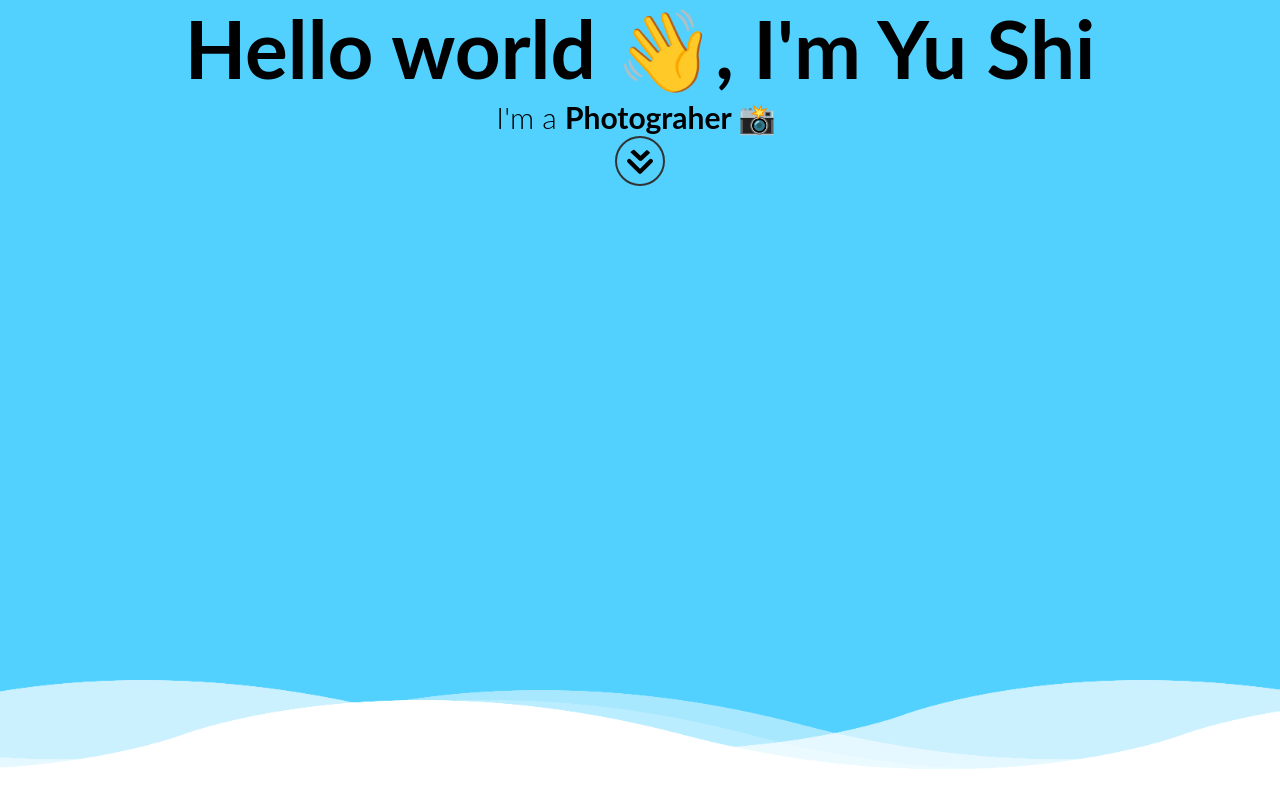
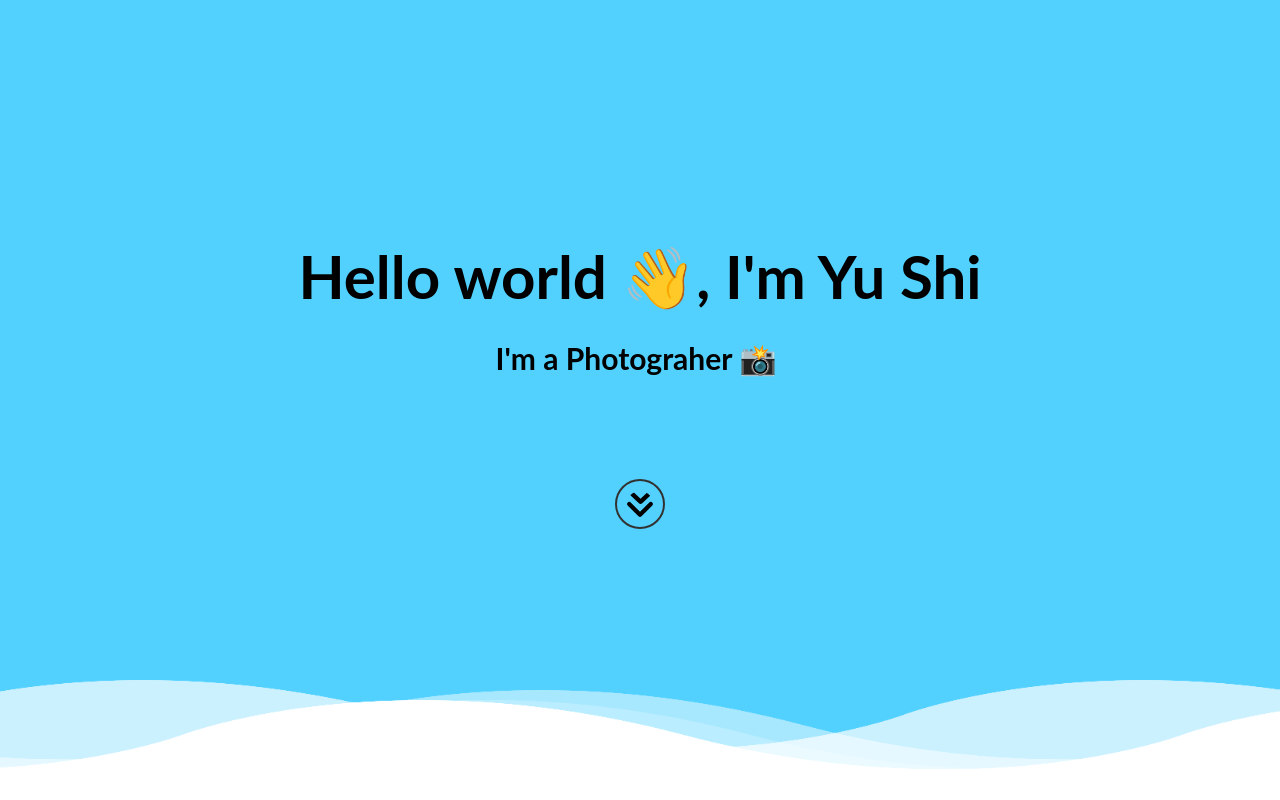
Before and after one commit to yushi1007/portfolio-website, a React (Create React App) app: page / in a window 1280 px wide. Built offline with nearby package versions, Linux system fonts and the light colour scheme.

Commit message:
home page done

```diff
--- a/src/containers/Home.jsx
+++ b/src/containers/Home.jsx
@@ -3,7 +3,6 @@ import { Link } from "react-scroll"
 import Typical from 'react-typical'
 import Fade from 'react-reveal/Fade';
 import Arrow from '../svg/arrow.svg';
-import wave from '../images/wave.png';
 
 const Home = () => {
     return(
--- a/src/styles/App.css
+++ b/src/styles/App.css
@@ -9,6 +9,11 @@
 }
 
 /* HOME PAGE */
+.homepage {
+  max-width: 100%;
+  margin: 0;
+}
+
 section {
   position: absolute;
   width: 100%;
@@ -25,6 +30,7 @@ section .wave {
   width: 100%;
   height: 100px;
   background: url(../images/wave.png);
+  background-position: center;
   background-size: 1000px 100px;
 }
 
@@ -82,16 +88,20 @@ section .wave.wave4 {
   }
 }
 
-.myname h1{
-  font-size: 4em;
+.introduction {
+  position: absolute;
+  width: 100%;
+  top: 30%;
 }
 
-.mytitle {
-
+.myname h1{
+  font-size: 3em;
 }
 
 .mytitle p {
+  font-weight: bold;
   font-size: 1.5em;
+  margin: 2vw 0 8vw 0;
 }
 
 .arrow {
@@ -107,12 +117,8 @@ section .wave.wave4 {
 }
 
 .arrow:hover {
-  border: 2px solid #009ed9;
+  border: 2px solid #ffffff;
   color: #009ed9;
   -webkit-box-shadow: 0px 0px 10px 10px rgba(255, 255, 255, 0.1);
           box-shadow: 0px 0px 10px 10px rgba(255, 255, 255, 0.1);
 }
-
-path{
-  fill: aqua;
-}
```
